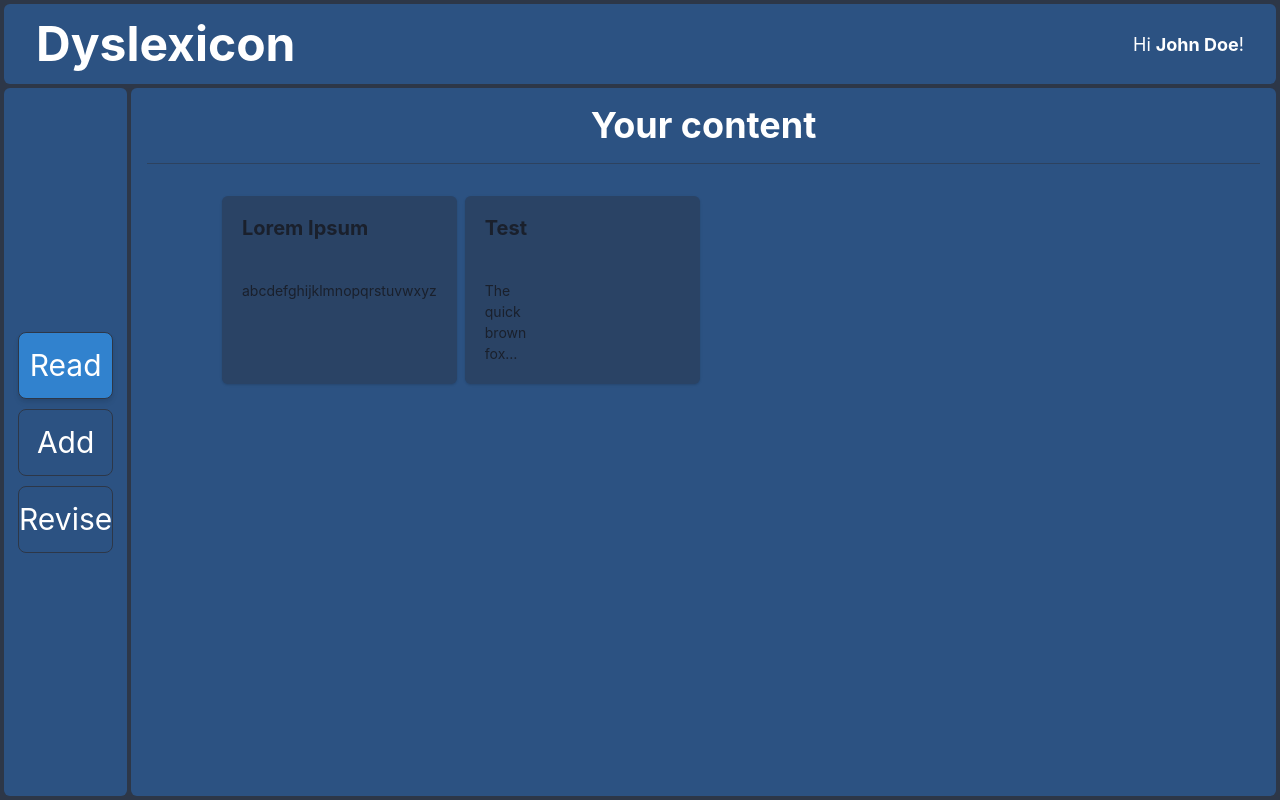
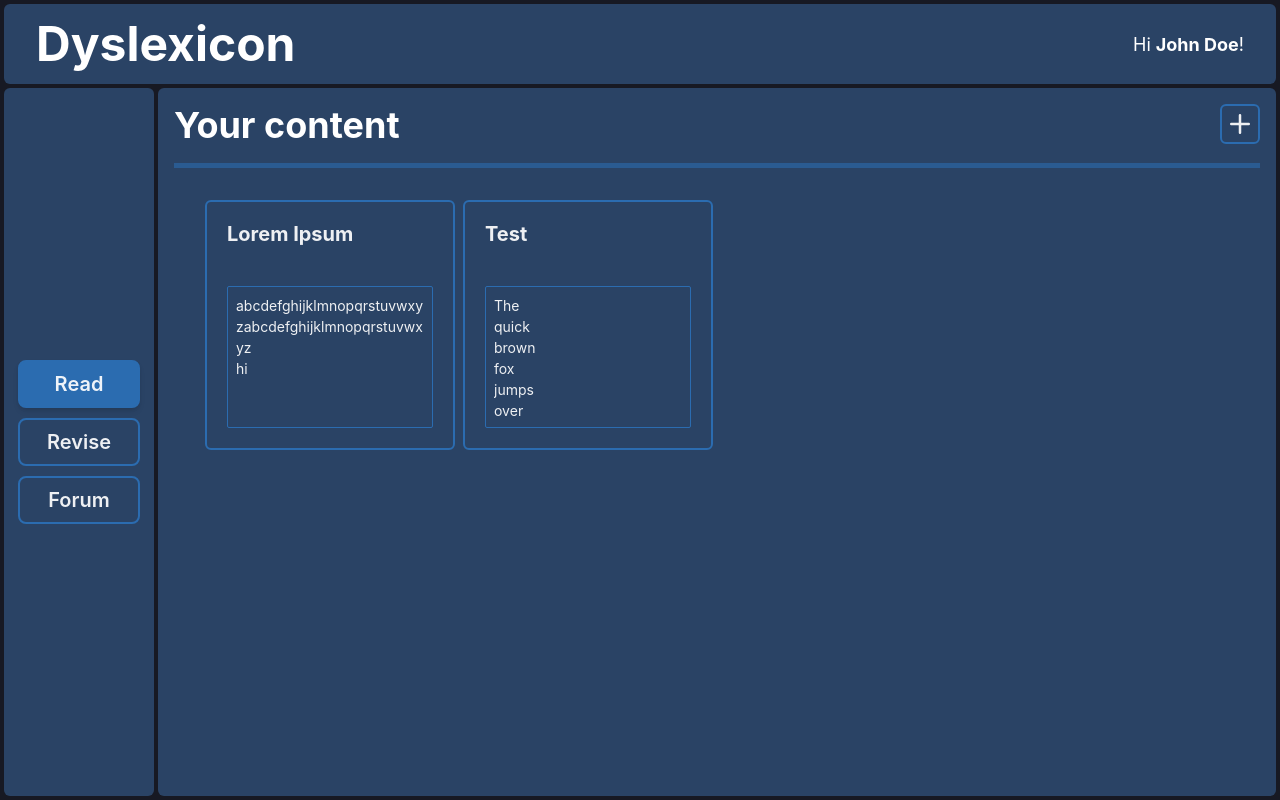
Before and after one commit to squi-ddy/dyslexicon, a React (Vite) app in the folder frontend/: page /read in a window 1280 px wide. Built offline with nearby package versions, Linux system fonts and the light colour scheme.

Commit message:
progress

```diff
--- a/frontend/package.json
+++ b/frontend/package.json
@@ -12,6 +12,7 @@
         "precommit": "npm run lint && npm run format"
     },
     "dependencies": {
+        "@chakra-ui/icons": "^2.1.1",
         "@chakra-ui/react": "^2.8.0",
         "@types/react-router": "^5.1.20",
         "framer-motion": "^10.16.4",
--- /dev/null
+++ b/frontend/src/CustomTooltip.tsx
@@ -0,0 +1,12 @@
+import { Tooltip, TooltipProps } from "@chakra-ui/react"
+import { forwardRef } from "react"
+
+export const CustomTooltip = forwardRef<typeof Tooltip, TooltipProps>(
+    (props, ref) => {
+        const newProps = { ...props }
+        newProps.bg = newProps.bg ? newProps.bg : "black"
+        newProps.hasArrow = newProps.hasArrow ? newProps.hasArrow : true
+        newProps.textColor = newProps.textColor ? newProps.textColor : "white"
+        return <Tooltip ref={ref} {...newProps}></Tooltip>
+    }
+)
--- a/frontend/src/Home.tsx
+++ b/frontend/src/Home.tsx
@@ -1,17 +1,9 @@
-import { Box } from "@chakra-ui/react"
+import { Flex } from "@chakra-ui/react"
 
 export function Home() {
     return (
-        <Box
-            bg="blue.700"
-            w="full"
-            minH="full"
-            borderRadius={"md"}
-            display={"flex"}
-            justifyContent={"center"}
-            alignItems={"center"}
-        >
+        <Flex minH={"full"} justify={"center"} align={"center"}>
             ← Choose one of the options on the left to get started!
-        </Box>
+        </Flex>
     )
 }
--- a/frontend/src/HomeBase.tsx
+++ b/frontend/src/HomeBase.tsx
@@ -5,41 +5,43 @@ import { NavBox } from "./NavBox"
 
 export function HomeBase() {
     return (
-        <Flex direction="column" h="100%">
-            <Box
+        <Flex direction="column" h="full">
+            <Flex
                 borderRadius="md"
-                bg="blue.700"
+                bg="themeColors.primary"
                 maxWidth="full"
                 m="1"
                 p="4"
                 px="8"
             >
-                <Flex>
                 <Heading size="2xl">Dyslexicon</Heading>
                 <Spacer />
                 <Text margin={"auto"} fontSize="lg">
                     Hi <b>John Doe</b>!
                 </Text>
             </Flex>
-            </Box>
-            <Flex flexGrow={1} fontSize="3xl">
-                <Box
+            <Flex grow={1} fontSize="3xl">
+                <Flex
                     borderRadius="md"
-                    bg="blue.700"
-                    width="10vw"
+                    bg="themeColors.primary"
+                    minW={150}
                     m="1"
                     p="1"
                     mt="0"
                     py="2"
+                    direction={"column"}
                 >
-                    <nav style={{ height: "100%" }}>
-                        <Flex direction={"column"} gap={2.5} grow={1} h="full">
                     <Spacer />
+                    <Flex as="nav" direction={"column"} gap={2.5}>
                         {homeNav.map((x) => (
                             <NavLink
-                                    style={{ width: "100%" }}
                                 key={x.path!}
                                 to={x.path!}
+                                style={{
+                                    display: "flex",
+                                    alignItems: "center",
+                                    justifyContent: "center",
+                                }}
                             >
                                 {({ isActive }) => (
                                     <NavBox
@@ -51,11 +53,17 @@ export function HomeBase() {
                                 )}
                             </NavLink>
                         ))}
+                    </Flex>
                     <Spacer />
                 </Flex>
-                    </nav>
-                </Box>
-                <Box w="full" mr="1" mb="1">
+                <Box
+                    w="full"
+                    bg="themeColors.primary"
+                    borderRadius={"md"}
+                    padding={4}
+                    mr="1"
+                    mb="1"
+                >
                     <Outlet />
                 </Box>
             </Flex>
--- a/frontend/src/HomeRead.tsx
+++ b/frontend/src/HomeRead.tsx
@@ -8,51 +8,84 @@ import {
     CardHeader,
     CardBody,
     Text,
+    Flex,
+    IconButton,
 } from "@chakra-ui/react"
+import { useSize } from "@chakra-ui/react-use-size"
 import { Link } from "react-router-dom"
 import { getUserContent } from "./util/api"
+import { CustomTooltip } from "./CustomTooltip"
+import { AddIcon } from "@chakra-ui/icons"
+import { useRef } from "react"
 
 export function HomeRead() {
     const userContent = getUserContent()
+    const cardIdealWidth = 250
+    const cardAspectRatio = 1
+    const VStackRef = useRef(null)
+    const dims = useSize(VStackRef)
+    const cardWidth = dims?.width
+        ? Math.min(cardIdealWidth, dims.width)
+        : cardIdealWidth
 
     // todo: pagination (after splash)
 
     return (
-        <Box bg="blue.700" w="full" minH="full" borderRadius={"md"} padding={4}>
-            <VStack spacing={4}>
-                <Heading>Your content</Heading>
-                <Divider borderColor={"gray.700"} />
-                <SimpleGrid columns={4} spacing={2} mt={4}>
+        <VStack ref={VStackRef} spacing={4}>
+            <Flex w={"full"} justify={"space-between"}>
+                <Heading textAlign={"center"}>Your content</Heading>
+                <CustomTooltip
+                    label={"Add or generate text"}
+                    placement={"left"}
+                >
+                    <IconButton
+                        float={"right"}
+                        aria-label={"add"}
+                        icon={<AddIcon boxSize={5} />}
+                    ></IconButton>
+                </CustomTooltip>
+            </Flex>
+            <Divider />
+            <SimpleGrid
+                columns={dims?.width ? Math.floor(dims.width / cardWidth) : 100}
+                spacing={2}
+                mt={4}
+            >
                 {Object.entries(userContent).map(([id, content]) => (
                     <Card
                         key={id}
                         as={Link}
-                            bg={"blue.800"}
-                            variant="elevated"
-                            transition={"all 0.2s ease-in-out"}
-                            _hover={{
-                                transform: "translateY(-5px)",
-                                bg: "blackAlpha.500",
-                            }}
+                        to={id}
+                        width={cardWidth + "px"}
+                        height={cardWidth * cardAspectRatio + "px"}
+                        variant="clickable-card"
                     >
                         <CardHeader>
                             <Heading size={"md"} noOfLines={1}>
                                 {content.title}
                             </Heading>
                         </CardHeader>
-                            <CardBody>
+                        <CardBody minH={0}>
+                            <Box
+                                borderWidth={1}
+                                borderColor={"themeColors.accent1"}
+                                borderRadius={"sm"}
+                                p={2}
+                                h={"full"}
+                            >
                                 <Text
                                     fontSize="sm"
-                                    whiteSpace={"pre"}
-                                    noOfLines={4}
+                                    whiteSpace={"pre-wrap"}
+                                    overflow={"hidden"}
+                                    maxH={"full"}
                                 >
                                     {content.content}
                                 </Text>
+                            </Box>
                         </CardBody>
                     </Card>
                 ))}
             </SimpleGrid>
         </VStack>
-        </Box>
     )
 }
--- a/frontend/src/NavBox.tsx
+++ b/frontend/src/NavBox.tsx
@@ -1,34 +1,32 @@
-import { Box, Tooltip } from "@chakra-ui/react"
+import { Button } from "@chakra-ui/react"
 import { PropsWithChildren } from "react"
+import { CustomTooltip } from "./CustomTooltip"
 
 export function NavBox(
     props: PropsWithChildren<{ highlight: boolean; tooltip: string }>
 ) {
     return (
-        <Tooltip
-            hasArrow
-            label={props.tooltip}
-            placement={"right"}
-            bg={"gray.600"}
-            textColor={"white"}
-        >
-            <Box
-                bg={props.highlight ? "blue.500" : "transparent"}
+        <CustomTooltip hasArrow label={props.tooltip} placement={"right"}>
+            <Button
+                bg={props.highlight ? "themeColors.accent1" : undefined}
                 boxShadow={props.highlight ? "md" : undefined}
-                borderColor={"gray.700"}
-                borderWidth={1}
-                maxWidth={"full"}
+                _hover={
+                    props.highlight
+                        ? {
+                              bg: "themeColors.accent1",
+                          }
+                        : undefined
+                }
+                w={"full"}
+                h={"fit-content"}
                 borderRadius={"lg"}
                 textAlign={"center"}
                 py={2.5}
                 mx={2.5}
-                transition={"background-color 0.2s ease-in-out"}
-                _hover={{
-                    bg: props.highlight ? "blue.500" : "blackAlpha.300",
-                }}
+                fontSize={"xl"}
             >
                 {props.children}
-            </Box>
-        </Tooltip>
+            </Button>
+        </CustomTooltip>
     )
 }
--- a/frontend/src/ReadContent.tsx
+++ b/frontend/src/ReadContent.tsx
@@ -1,13 +1,60 @@
-import { useLoaderData } from "react-router-dom"
+import { useLoaderData, useNavigate } from "react-router-dom"
 import { UserContentLoaderReturn } from "./util/types"
+import {
+    Box,
+    Flex,
+    Heading,
+    IconButton,
+    VStack,
+    ButtonGroup,
+    Divider,
+} from "@chakra-ui/react"
+import { ArrowBackIcon, DeleteIcon, EditIcon } from "@chakra-ui/icons"
+import { CustomTooltip } from "./CustomTooltip"
 
 export function ReadContent() {
-    const { contentId, content } = useLoaderData() as UserContentLoaderReturn
+    const { content } = useLoaderData() as UserContentLoaderReturn
+    const navigate = useNavigate()
 
     return (
-        <div>
-            {contentId}
-            {content.title}
-        </div>
+        <VStack w={"full"} h={"full"} spacing={2}>
+            <Flex w={"full"} justify={"space-between"} align={"center"}>
+                <Flex align={"center"} gap={3}>
+                    <CustomTooltip label={"Back"} placement={"right"}>
+                        <IconButton
+                            onClick={() => navigate(-1)}
+                            aria-label="Back"
+                            icon={<ArrowBackIcon boxSize={7} />}
+                        ></IconButton>
+                    </CustomTooltip>
+                    <Heading textAlign={"center"}>{content.title}</Heading>
+                </Flex>
+                <ButtonGroup>
+                    <CustomTooltip label={"Edit text"} placement={"bottom"}>
+                        <IconButton
+                            aria-label="Edit text"
+                            icon={<EditIcon boxSize={5} />}
+                        ></IconButton>
+                    </CustomTooltip>
+                    <CustomTooltip label={"Delete text"} placement={"bottom"}>
+                        <IconButton
+                            aria-label="Delete text"
+                            icon={<DeleteIcon boxSize={5} />}
+                        ></IconButton>
+                    </CustomTooltip>
+                </ButtonGroup>
+            </Flex>
+            <Divider />
+            <Box
+                w={"full"}
+                flexGrow={1}
+                p={2}
+                borderWidth={2}
+                borderRadius={"md"}
+                borderColor={"themeColors.accent1"}
+            >
+                a
+            </Box>
+        </VStack>
     )
 }
--- a/frontend/src/main.tsx
+++ b/frontend/src/main.tsx
@@ -1,12 +1,18 @@
 import React from "react"
 import ReactDOM from "react-dom/client"
-import { ChakraProvider, extendTheme, ColorModeScript } from "@chakra-ui/react"
+import {
+    ChakraProvider,
+    extendTheme,
+    ColorModeScript,
+    DarkMode,
+    theme,
+} from "@chakra-ui/react"
 import { createBrowserRouter, RouterProvider } from "react-router-dom"
 import { globalRoutes } from "./util/routes.tsx"
 
 const router = createBrowserRouter(globalRoutes)
 
-const theme = extendTheme({
+const siteTheme = extendTheme({
     config: {
         initialColorMode: "system",
         useSystemColorMode: false,
@@ -17,9 +23,8 @@ const theme = extendTheme({
                 h: "100%",
             },
             body: {
-                bg: "gray.700",
+                bg: "themeColors.background",
                 textColor: "white",
-                fontSize: "xl",
                 h: "100%",
             },
             html: {
@@ -27,13 +32,82 @@ const theme = extendTheme({
             },
         },
     },
+    colors: {
+        themeColors: {
+            background: theme.colors.gray["900"],
+            primary: theme.colors.blue["800"],
+            accent1: theme.colors.blue["600"],
+        },
+    },
+    components: {
+        Button: {
+            // baseStyle: {
+            //     bg: "transparent"
+            // },
+            variants: {
+                outline: {
+                    borderColor: "themeColors.accent1",
+                    borderWidth: 2,
+                    _hover: {
+                        bg: "blackAlpha.200",
+                    },
+                    _active: {
+                        bg: "blackAlpha.300",
+                    },
+                },
+            },
+            defaultProps: {
+                variant: "outline",
+            },
+        },
+        Divider: {
+            baseStyle: {
+                borderColor: "themeColors.accent1",
+                borderWidth: 5,
+            },
+        },
+        Card: {
+            variants: {
+                outline: {
+                    container: {
+                        borderWidth: 2,
+                        borderColor: "themeColors.accent1",
+                        bg: "transparent",
+                    },
+                },
+                "clickable-card": {
+                    ...theme.components.Card.variants?.outline,
+                    container: {
+                        ...theme.components.Card.variants?.outline?.container,
+                        borderWidth: 2,
+                        borderColor: "themeColors.accent1",
+                        bg: "transparent",
+                        _hover: {
+                            transform: "translateY(-5px)",
+                            bg: "blackAlpha.200",
+                        },
+                        _active: {
+                            transform: "translateY(-5px)",
+                            bg: "blackAlpha.300",
+                        },
+                        transition: "all 0.2s ease-in-out",
+                    },
+                },
+            },
+            defaultProps: {
+                variant: "outline",
+            },
+        },
+    },
 })
 
 ReactDOM.createRoot(document.getElementById("root")!).render(
     <React.StrictMode>
-        <ColorModeScript initialColorMode={theme.config.initialColorMode} />
-        <ChakraProvider theme={theme}>
-            <RouterProvider router={router} />
+        <ColorModeScript initialColorMode={siteTheme.config.initialColorMode} />
+        <ChakraProvider theme={siteTheme}>
+            <DarkMode>
+                <RouterProvider router={router} />
+            </DarkMode>
         </ChakraProvider>
     </React.StrictMode>
 )
--- a/frontend/src/util/api.ts
+++ b/frontend/src/util/api.ts
@@ -3,7 +3,7 @@ import { UserContentData } from "./types"
 const userContent: { [id: string]: UserContentData } = {
     "1293": {
         title: "Lorem Ipsum",
-        content: "abcdefghijklmnopqrstuvwxyz",
+        content: "abcdefghijklmnopqrstuvwxyzabcdefghijklmnopqrstuvwxyz\nhi",
     },
     "2977": {
         title: "Test",
--- a/frontend/src/util/routes.tsx
+++ b/frontend/src/util/routes.tsx
@@ -14,14 +14,14 @@ const homeNav: HomeNav[] = [
         tooltip: "See your submitted content",
     },
     {
-        name: "Add",
-        path: "add",
-        tooltip: "Add new content",
-    },
-    {
         name: "Revise",
         path: "revise",
         tooltip: "Revise with flashcards",
+    },
+    {
+        name: "Forum",
+        path: "forum",
+        tooltip: "Learn with others",
     },
 ]
 
@@ -46,11 +46,11 @@ const homeRoutes: RouteObject[] = [
         ],
     },
     {
-        path: "add",
+        path: "revise",
         element: <Home />,
     },
     {
-        path: "revise",
+        path: "forum",
         element: <Home />,
     },
 ]
```
Also changed, not shown: 1 other file (tests, documents, lock files or other folders). Lines whose indentation alone changed are shown as unchanged.
